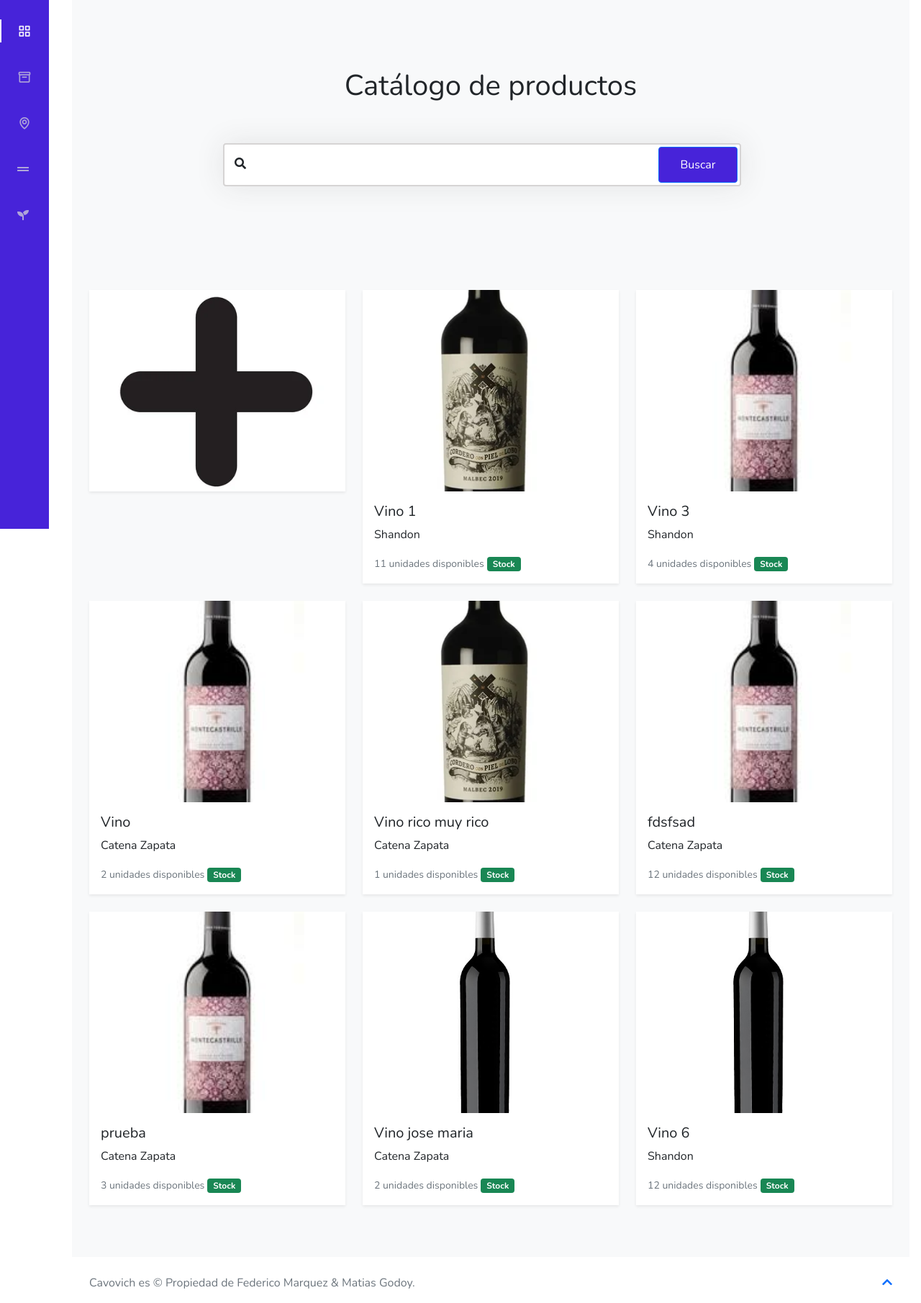
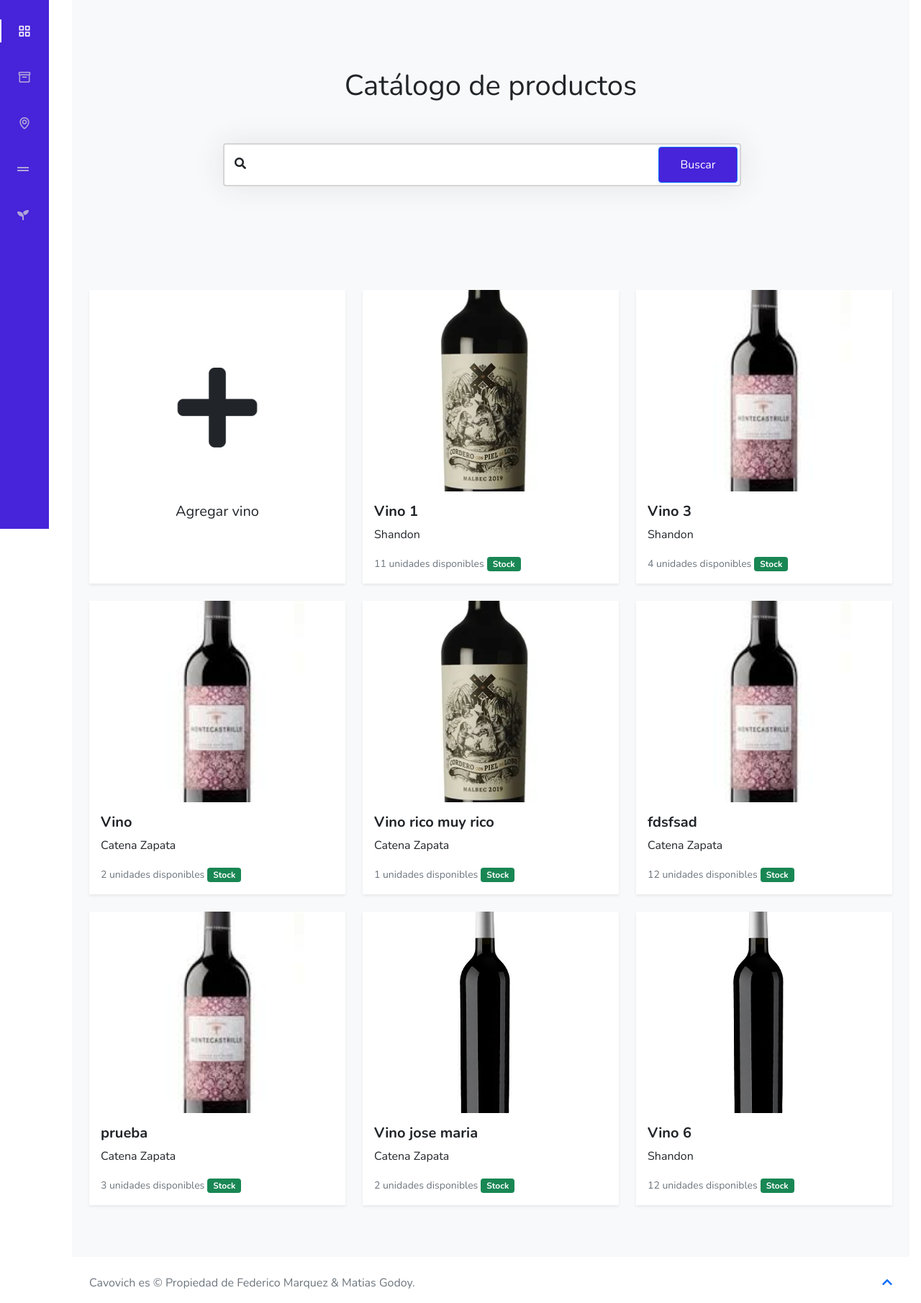
Before and after one commit to fedemarquez0/Final-LAB-III, a Django app: page / in a window 1280 px wide. Shown: the part 65-1876 px from the top of the page at 72% size. Run offline with Django 3.2, Linux system fonts and the light colour scheme; data comes from the database, SQL or seed files in the repository; both versions use the stored data as it was after the commit; some libraries are stand-ins or nearby versions.

Commit message:
Botón agregar producto y detalles esteticos

```diff
--- a/templates/cavovich/index.html
+++ b/templates/cavovich/index.html
@@ -108,9 +108,36 @@
           <div style="cursor: pointer;" onclick="window.location='/vino';" >
             <div class="card shadow-sm h-100">
               <img src="../../static/cavovich/img/agregar.png"  class="card-img-top">
+              <div class="card-body">
+                <h5 class="card-title text-center" >Agregar vino</h5>
+                <p class="card-text" style="color:#FFFFFF">
+                  holi
+                </p>
+                <p class="card-text" style="color:#FFFFFF"><small >que onda</small></p>
+              </div>
             </div>
           </div>
         </div>
+
+
+        {% comment %} <div class="col-md-4">
+          <div style="cursor: pointer;" onclick="window.location='/vino';" >
+            <div class="card shadow-sm h-100 text-center">
+              <div class="card-img-top">
+                <i class="fa fa-plus fa-10x" ></i>
+              </div>
+              <div class="card-body">
+                <h5 class="card-title"></h5>
+                <p class="card-text">
+                </p>
+                <p class="card-text">
+                </p>
+              </div>
+            </div>
+          </div>
+        </div>             {% endcomment %}
+
+
 
         {% for vino in vinos_list %}
             <div class="col-md-4">
@@ -118,7 +145,7 @@
                 <div class="card shadow-sm h-100">
                   <img src="../../media/{{vino.imagen}}"  class="card-img-top">
                   <div class="card-body">
-                    <h5 class="card-title">{{vino.nombre}}</h5>
+                    <h5 class="card-title"><b>{{vino.nombre}}</b></h5>
                     <p class="card-text">
                       {{vino.bodega}}
                     </p>
```
Also changed, not shown: db.sqlite3, static/cavovich/img/agregar.png, templates/cavovich/baseIndex.html (line endings or trailing spaces).
